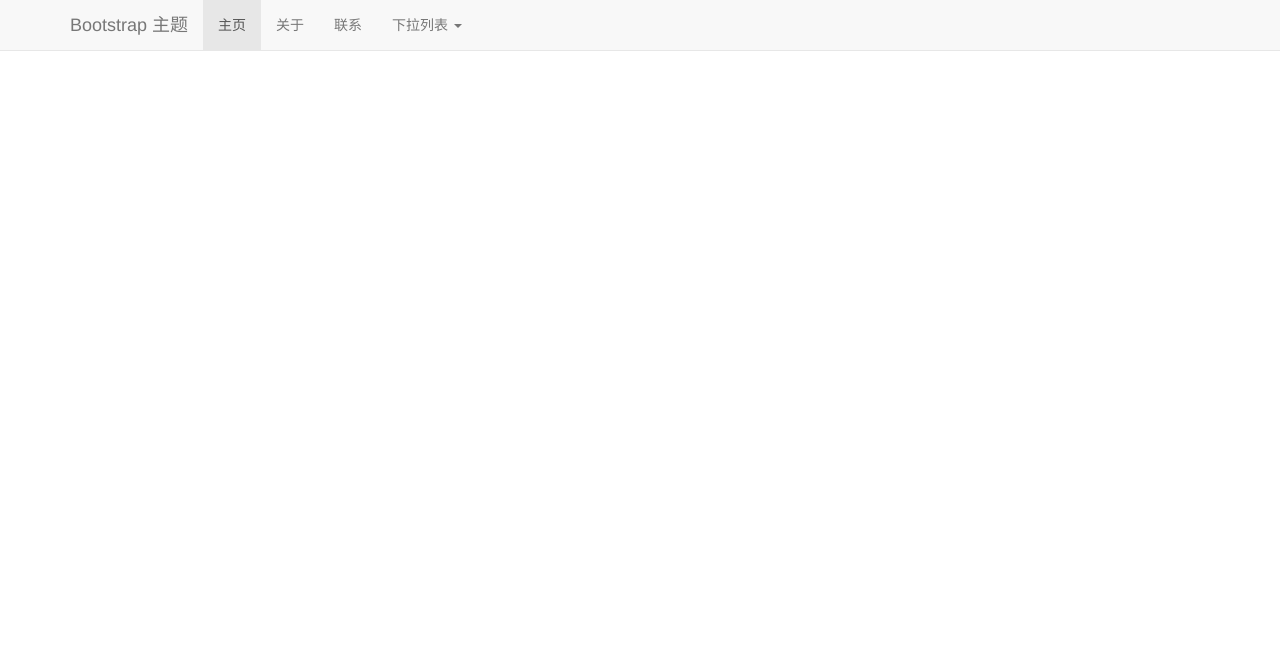
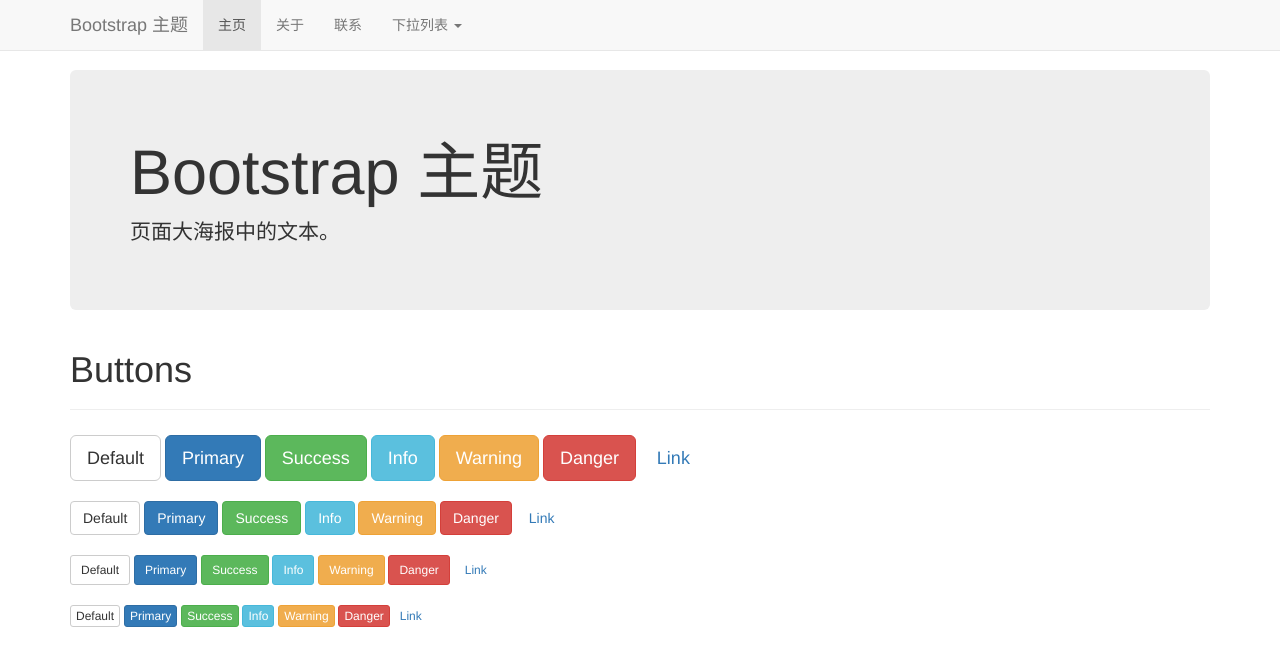
Before and after one commit to yiheyue/hello-bootstrap, a plain HTML site: page demo-04-theme/index.html in a window 1280 px wide. Drawn offline with Linux system fonts and the light colour scheme.

Commit message:
Add index.css and buttons set for demo-04

```diff
--- /dev/null
+++ b/demo-04-theme/index.css
@@ -0,0 +1,18 @@
+body {
+    padding-top: 70px;
+    padding-bottom: 30px;
+}
+
+.theme-dropdown .dropdown-menu {
+    position: static;
+    display: block;
+    margin-bottom: 20px;
+}
+
+.theme-showcase > p > .btn {
+    margin: 5px 0;
+}
+
+.theme-showcase .navbar .container {
+    width: auto;
+}
--- a/demo-04-theme/index.html
+++ b/demo-04-theme/index.html
@@ -9,8 +9,11 @@
   <link href="../assets/favicon.ico" rel="icon">
   <!-- Bootstrap CSS -->
   <link href="../lib/bootstrap.min.css" rel="stylesheet">
+  <!-- Page CSS -->
+  <link href="index.css" rel="stylesheet">
 </head>
 <body>
+  <!-- Navbar -->
   <nav class="navbar navbar-default navbar-fixed-top">
     <div class="container">
       <div class="navbar-header">
@@ -21,7 +24,7 @@
           <span class="icon-bar"></span>
         </button>
         <a class="navbar-brand" href="#">Bootstrap 主题</a>
-      </div>
+      </div><!-- END navbar header -->
       <div id="navbar" class="navbar-collapse collapse">
         <ul class="nav navbar-nav">
           <li class="active">
@@ -59,9 +62,58 @@
             </ul>
           </li>
         </ul>
-      </div>
+      </div><!-- END nav collapse-->
     </div>
   </nav>
+
+  <!-- Main content -->
+  <div class="container theme-showcase" role="main">
+    <!-- Jumbotron -->
+    <div class="jumbotron">
+      <h1>Bootstrap 主题</h1>
+      <p>页面大海报中的文本。</p>
+    </div>
+
+    <div class="page-header">
+      <h1>Buttons</h1>
+    </div>
+    <p>
+      <button class="btn btn-lg btn-default" type="button">Default</button>
+      <button class="btn btn-lg btn-primary" type="button">Primary</button>
+      <button class="btn btn-lg btn-success" type="button">Success</button>
+      <button class="btn btn-lg btn-info"    type="button">Info</button>
+      <button class="btn btn-lg btn-warning" type="button">Warning</button>
+      <button class="btn btn-lg btn-danger"  type="button">Danger</button>
+      <button class="btn btn-lg btn-link"    type="button">Link</button>
+    </p>
+    <p>
+      <button class="btn btn-default" type="button">Default</button>
+      <button class="btn btn-primary" type="button">Primary</button>
+      <button class="btn btn-success" type="button">Success</button>
+      <button class="btn btn-info"    type="button">Info</button>
+      <button class="btn btn-warning" type="button">Warning</button>
+      <button class="btn btn-danger"  type="button">Danger</button>
+      <button class="btn btn-link"    type="button">Link</button>
+    </p>
+    <p>
+      <button class="btn btn-sm btn-default" type="button">Default</button>
+      <button class="btn btn-sm btn-primary" type="button">Primary</button>
+      <button class="btn btn-sm btn-success" type="button">Success</button>
+      <button class="btn btn-sm btn-info"    type="button">Info</button>
+      <button class="btn btn-sm btn-warning" type="button">Warning</button>
+      <button class="btn btn-sm btn-danger"  type="button">Danger</button>
+      <button class="btn btn-sm btn-link"    type="button">Link</button>
+    </p>
+    <p>
+      <button class="btn btn-xs btn-default" type="button">Default</button>
+      <button class="btn btn-xs btn-primary" type="button">Primary</button>
+      <button class="btn btn-xs btn-success" type="button">Success</button>
+      <button class="btn btn-xs btn-info"    type="button">Info</button>
+      <button class="btn btn-xs btn-warning" type="button">Warning</button>
+      <button class="btn btn-xs btn-danger"  type="button">Danger</button>
+      <button class="btn btn-xs btn-link"    type="button">Link</button>
+    </p>
+  </div>
 
   <!-- jQuery -->
   <script src="../lib/jquery.min.js"></script>
```
